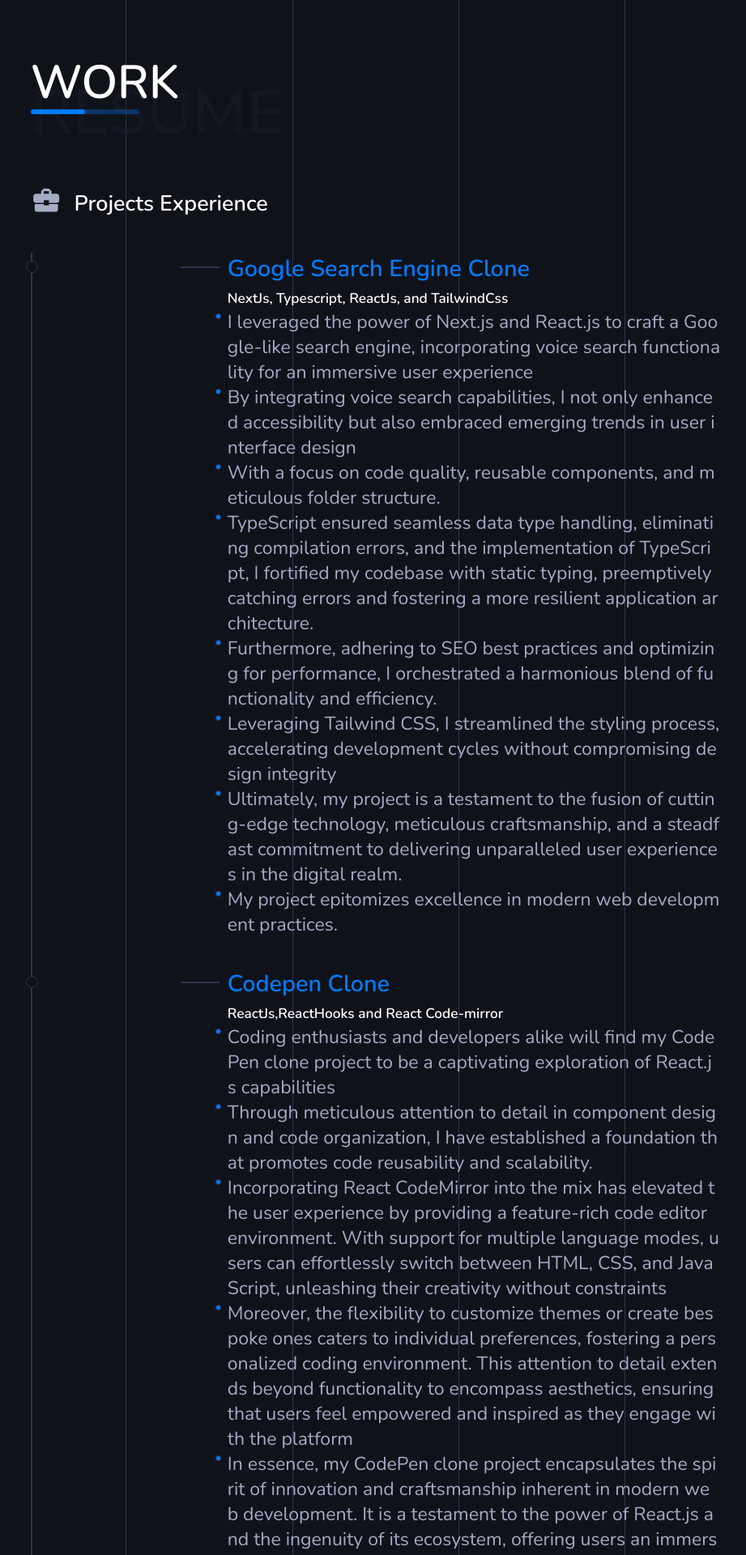
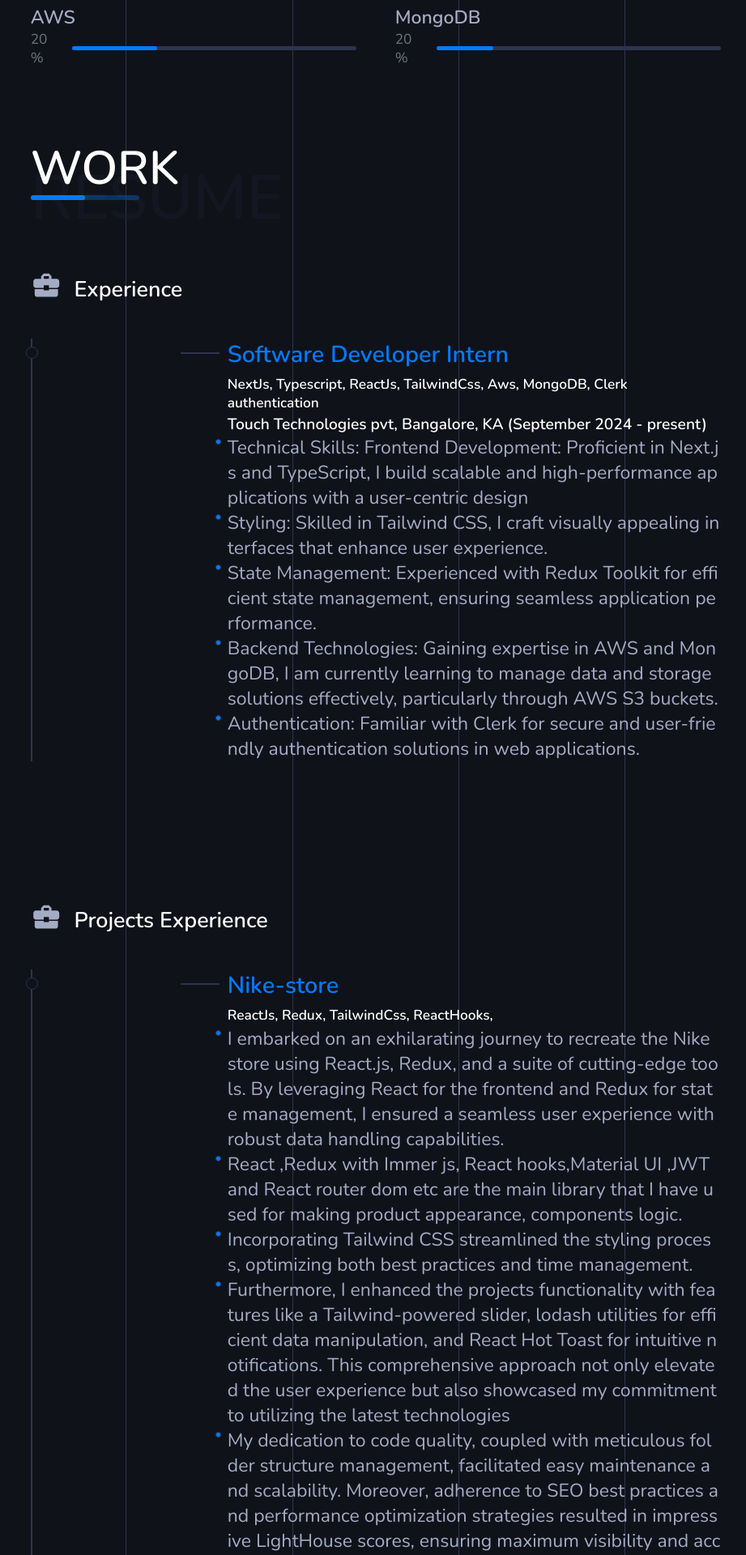
Before and after one commit to supriya224/my-portfolio, a React (Create React App) app: page /resume in a window 1280 px wide. Shown: the part 880-2800 px from the top of the page at 81% size, without its empty margins (304-1225 px from the left). Built offline with nearby package versions, Linux system fonts and the light colour scheme.

Commit message:
add experience

```diff
--- a/src/Components/ContactSection.js
+++ b/src/Components/ContactSection.js
@@ -26,8 +26,8 @@ const ContactSection = () => {
         {
             icon: <LocationOnIcon />,
             title: 'Address',
-            contact1: 'Noida',
-            contact2: 'Bangalore',
+            contact1: 'Bangalore, KA',
+            contact2: 'Mirzapur, UP',
         },
     ]
     return (
--- a/src/Components/Resume.js
+++ b/src/Components/Resume.js
@@ -9,6 +9,19 @@ import ResumeItem from './ResumeItem'
 const resumeContents = [
     {
         id: 1,
+        title: 'Nike-store',
+        subTitle: 'ReactJs, Redux, TailwindCss, ReactHooks, ',
+        text: [
+            'I embarked on an exhilarating journey to recreate the Nike store using React.js, Redux, and a suite of cutting-edge tools. By leveraging React for the frontend and Redux for state management, I ensured a seamless user experience with robust data handling capabilities.',
+            ' React ,Redux with Immer js, React hooks,Material UI ,JWT and React router dom etc are the main library that I have used for making product appearance, components logic.',
+            'Incorporating Tailwind CSS streamlined the styling process, optimizing both best practices and time management.',
+            'Furthermore, I enhanced the projects functionality with features like a Tailwind-powered slider, lodash utilities for efficient data manipulation, and React Hot Toast for intuitive notifications. This comprehensive approach not only elevated the user experience but also showcased my commitment to utilizing the latest technologies',
+            'My dedication to code quality, coupled with meticulous folder structure management, facilitated easy maintenance and scalability. Moreover, adherence to SEO best practices and performance optimization strategies resulted in impressive LightHouse scores, ensuring maximum visibility and accessibility',
+        ],
+    },
+
+    {
+        id: 2,
         title: 'Google Search Engine Clone ',
         subTitle: 'NextJs, Typescript, ReactJs, and TailwindCss',
         text: [
@@ -18,12 +31,11 @@ const resumeContents = [
             'TypeScript ensured seamless data type handling, eliminating compilation errors, and the implementation of TypeScript, I fortified my codebase with static typing, preemptively catching errors and fostering a more resilient application architecture.',
             'Furthermore, adhering to SEO best practices and optimizing for performance, I orchestrated a harmonious blend of functionality and efficiency.',
             ' Leveraging Tailwind CSS, I streamlined the styling process, accelerating development cycles without compromising design integrity',
-            'Ultimately, my project is a testament to the fusion of cutting-edge technology, meticulous craftsmanship, and a steadfast commitment to delivering unparalleled user experiences in the digital realm.',
-            'My project epitomizes excellence in modern web development practices.',
+
         ],
     },
     {
-        id: 2,
+        id: 3,
         title: 'Codepen Clone',
         subTitle: 'ReactJs,ReactHooks and React Code-mirror',
         text: [
@@ -31,44 +43,7 @@ const resumeContents = [
             'Through meticulous attention to detail in component design and code organization, I have established a foundation that promotes code reusability and scalability.',
             'Incorporating React CodeMirror into the mix has elevated the user experience by providing a feature-rich code editor environment. With support for multiple language modes, users can effortlessly switch between HTML, CSS, and JavaScript, unleashing their creativity without constraints',
             'Moreover, the flexibility to customize themes or create bespoke ones caters to individual preferences, fostering a personalized coding environment. This attention to detail extends beyond functionality to encompass aesthetics, ensuring that users feel empowered and inspired as they engage with the platform',
-            'In essence, my CodePen clone project encapsulates the spirit of innovation and craftsmanship inherent in modern web development. It is a testament to the power of React.js and the ingenuity of its ecosystem, offering users an immersive coding experience that is both intuitive and delightful',
-            'Furthermore, my commitment to SEO best practices ensures that the project is not only functional but also discoverable. By optimizing page performance and adhering to SEO guidelines, I have laid the groundwork for broader reach and engagement within the developer community',
-        ],
-    },
-    {
-        id: 3,
-        title: 'Nike-store',
-        subTitle: 'ReactJs, Redux, TailwindCss, ReactHooks, ',
-        text: [
-            'I embarked on an exhilarating journey to recreate the Nike store using React.js, Redux, and a suite of cutting-edge tools. By leveraging React for the frontend and Redux for state management, I ensured a seamless user experience with robust data handling capabilities.',
-            ' React ,Redux with Immer js, React hooks,Material UI ,JWT and React router dom etc are the main library that I have used for making product appearance, components logic.',
-            'Incorporating Tailwind CSS streamlined the styling process, optimizing both best practices and time management.',
-            'Furthermore, I enhanced the projects functionality with features like a Tailwind-powered slider, lodash utilities for efficient data manipulation, and React Hot Toast for intuitive notifications. This comprehensive approach not only elevated the user experience but also showcased my commitment to utilizing the latest technologies',
-            "My dedication to code quality, coupled with meticulous folder structure management, facilitated easy maintenance and scalability. Moreover, adherence to SEO best practices and performance optimization strategies resulted in impressive LightHouse scores, ensuring maximum visibility and accessibility",
-            'In essence, my Nike store project epitomizes excellence in modern web development, blending innovation, efficiency, and user-centric design to deliver an unparalleled shopping experience.',
-        ],
-    },
-    {
-        id: 4,
-        title: 'Music-PlayList-App',
-        subTitle: 'Typescript, ReactJs, IndexDB and TailwindCss',
-        text: [
-            'I embarked on a captivating journey to craft my own music playlist using React.js, a project that seamlessly integrates user-friendly features like audio file export and playlist creation. By leveraging TypeScript for robust data typing and error prevention during compilation, I ensured a smooth and error-free development process',
-            'Furthermore, I implemented advanced features such as utilizing IndexDB to store audio files locally, preserving playback progress and position even upon refreshing the page. This attention to detail not only enhances user experience but also demonstrates my commitment to utilizing cutting-edge technologies',
-            'In addition to prioritizing code quality and reusable component design, I meticulously structured the folder organization to facilitate easy maintenance and scalability. By adhering to SEO best practices and optimizing page performance, I achieved exceptional LightHouse scores, maximizing visibility and accessibility.',
-        'Moreover, the integration of Tailwind CSS optimized styling, promoting best practices and efficient time management. In essence, my music playlist project represents the pinnacle of modern web development, blending innovation, usability, and performance to deliver a seamless and immersive listening experience.',
-        ],
-    },
-    {
-        id: 5,
-        title: 'Twitter-Clone',
-        subTitle:
-            'NextJs, ReactJs,Firebase,ReactHooks, React-Router TailwindCss,',
-        text: [
-            '"I embarked on an exhilarating journey to replicate the essence of Twitter using Next.js, a project that seamlessly integrates features such as post creation with text and emojis, multiple comments, and data storage via Firebase. Leveraging NextAuth for authentication streamlined user access while ensuring data security and integrity',
-            'Through meticulous attention to detail, I crafted reusable components and maintained high code quality, complemented by a well-structured folder organization. Embracing SEO best practices and optimizing page performance, I achieved outstanding LightHouse scores, enhancing discoverability and user engagement ',
-            'Furthermore, the utilization of Tailwind CSS not only ensured sleek and responsive styling but also facilitated efficient development practices, aligning with best practices and optimizing time management.',
-            'In essence, my Twitter clone project embodies the convergence of modern web development technologies, delivering a seamless user experience while showcasing innovation, efficiency, and a commitment to excellence.',
+
         ],
     },
 ]
@@ -102,10 +77,38 @@ const educationalContents = [
         text: 'Science Stream with 7.5CGPA ',
     },
 ]
+
+const experinceContents = [
+    {
+        id: 1,
+        title: 'Software Developer Intern ',
+        subTitle:
+            'NextJs, Typescript, ReactJs, TailwindCss, Aws, MongoDB, Clerk authentication',
+        name:"Touch Technologies pvt, Bangalore, KA  (September 2024 - present)",
+        text: [
+
+            'Technical Skills: Frontend Development: Proficient in Next.js and TypeScript, I build scalable and high-performance applications with a user-centric design',
+            'Styling: Skilled in Tailwind CSS, I craft visually appealing interfaces that enhance user experience.',
+            'State Management: Experienced with Redux Toolkit for efficient state management, ensuring seamless application performance.',
+            'Backend Technologies: Gaining expertise in AWS and MongoDB, I am currently learning to manage data and storage solutions effectively, particularly through AWS S3 buckets.',
+            'Authentication: Familiar with Clerk for secure and user-friendly authentication solutions in web applications.',
+        ],
+    },
+]
 const Resume = () => {
     return (
         <ResumeStyle>
             <Title title="Work" span="Resume" />
+            <InnerLayout>
+                <div className="small-title">
+                    <SmallTitle icon={<BusinessCenter />} title="Experience" />
+                </div>
+                <div className="resume-content">
+                    {experinceContents.map((content) => (
+                        <ResumeItem key={content.id} {...content} />
+                    ))}
+                </div>
+            </InnerLayout>
             <InnerLayout>
                 <div className="small-title">
                     <SmallTitle
--- a/src/Components/ResumeItem.js
+++ b/src/Components/ResumeItem.js
@@ -1,7 +1,7 @@
 import React from 'react'
 import styled from 'styled-components'
 
-const ResumeItem = ({title, subTitle, text }) => {
+const ResumeItem = ({title, subTitle, text,name }) => {
     return (
         <ResumeItemStyled>
             <div className="left-content">
@@ -11,6 +11,7 @@ const ResumeItem = ({title, subTitle, text }) => {
             <div className="right-content">
                 <h5>{title}</h5>
                 <h6>  {subTitle}</h6>
+                <h4>{name}</h4>
                 <div>
                     {Array.isArray(text) ? (
                         <>
@@ -83,6 +84,10 @@ const ResumeItemStyled = styled.div`
             font-size: 0.9rem;
             color: var(--white-color);
         }
+            h4{
+                    color: var(--white-color);
+                     font-size: 1rem;
+            }
         p {
             word-break: break-all;
         }
--- a/src/Components/Skills.js
+++ b/src/Components/Skills.js
@@ -66,7 +66,16 @@ const allSkills = [
         width: '80%',
         text: '80%',
     },
-
+    {
+        title: 'AWS',
+        width: '30%',
+        text: '20%',
+    },
+    {
+        title: 'MongoDB',
+        width: '20%',
+        text: '20%',
+    },
 
 ]
 const Skills = () => {
--- a/src/Pages/ImageSection.js
+++ b/src/Pages/ImageSection.js
@@ -18,7 +18,7 @@ const ImageSection = () => {
                     </h4>
                 </div>
                 <p className="paragraph">
-                A passionate and professional React and JavaScript developer, eager to embark on a journey of continuous learning and growth as a fresher. Ready to infuse creativity, dedication, and a fresh perspective into every project.
+                I am a passionate Software Development Engineer (SDE) intern with a solid foundation in AWS, MongoDB, Next.js, and TypeScript. I thrive in dynamic environments, eager to tackle complex problems and collaborate on innovative solutions. Each project is a step toward becoming a skilled developer, and I’m excited to leave my mark on the tech world.
                 </p>
                 <div className="about-info">
                     <div className="info-title">
@@ -39,7 +39,7 @@ const ImageSection = () => {
                             <span>:</span>English , Hindi
                         </p>
                         <p>
-                            <span>:</span>Noida,UP
+                            <span>:</span>Bangalore, KA
                         </p>
                         <p>
                             <span>:</span>B.Tech( IT 2023 )
@@ -49,7 +49,7 @@ const ImageSection = () => {
                 <PrimaryButton
                     title="Download Resume"
                     target="_blank"
-                    href="https://drive.google.com/file/d/1XV60GYY_2GbJjaAmuUhN2jWzDNGqFRYf/view?usp=sharing"
+                    href="https://drive.google.com/file/d/12Nl9xmD86vOUdBcBLVF0wvxrDxtsikva/view?usp=sharing"
                 />
             </div>
         </ImageSectionStyled>
```
Also changed, not shown: src/Pages/HomePage.js (+11 -5 lines).
